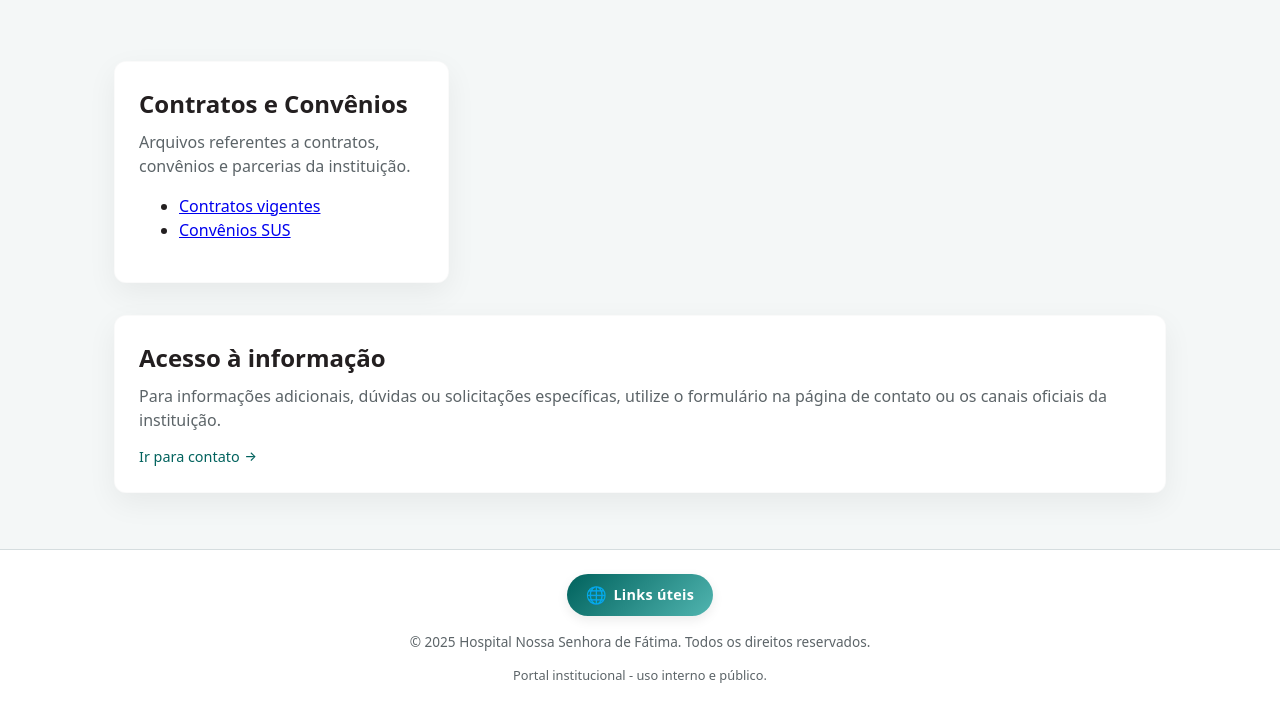
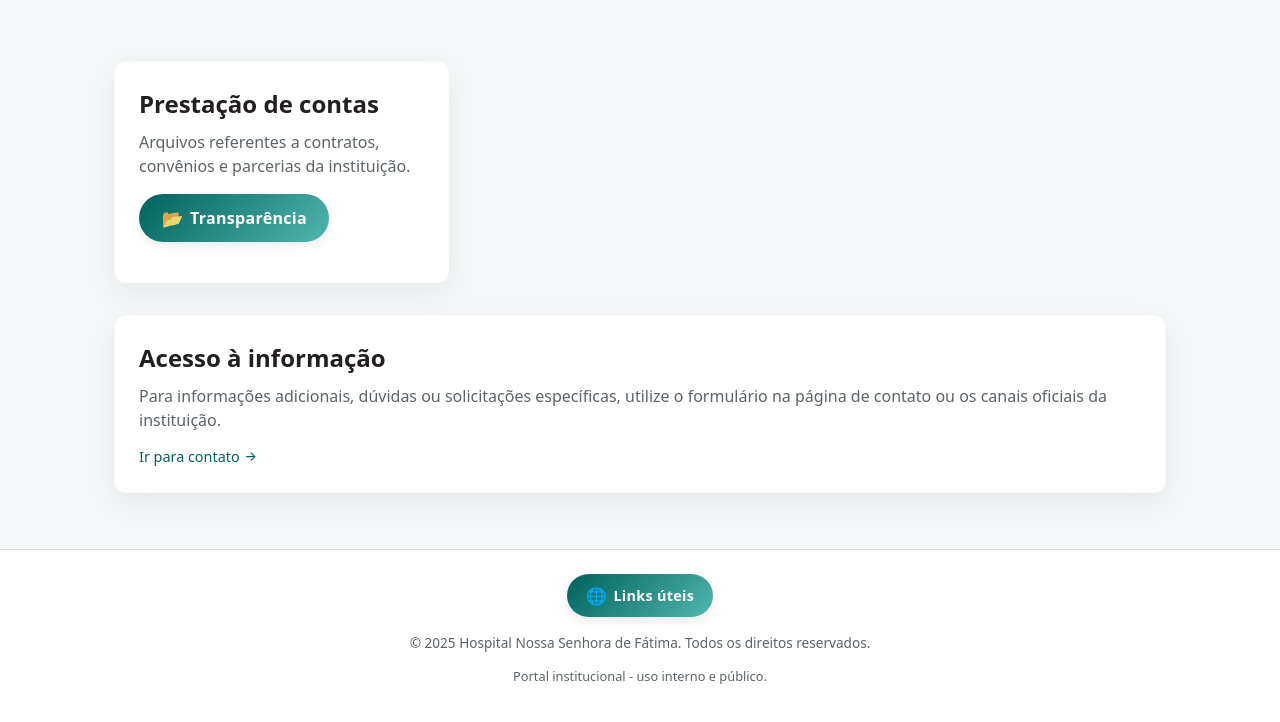
Before and after one commit to PedroCitadin/SiteHospital2, a plain HTML site: page transparencia.html in a window 1280 px wide. Shown: the part 198-920 px from the top of the page. Drawn offline with Linux system fonts and the light colour scheme.

Commit message:
transparencia

```diff
--- a/assets/css/style.css
+++ b/assets/css/style.css
@@ -24,6 +24,45 @@
 html {
   scroll-behavior: smooth;
 }
+
+
+/* Link estilizado na página de transparência */
+.list-simple {
+  list-style: none;
+  padding: 0;
+  margin: 1rem 0;
+}
+
+.list-simple li a {
+  display: inline-flex;
+  align-items: center;
+  gap: 0.4rem;
+  background: linear-gradient(135deg, var(--color-primary), var(--color-primary-soft));
+  color: #fff;
+  text-decoration: none;
+  font-weight: 600;
+  padding: 0.7rem 1.4rem;
+  border-radius: 999px;
+  font-size: 1rem;
+  letter-spacing: 0.3px;
+  transition: all 0.25s ease;
+  box-shadow: 0 4px 10px rgba(0, 0, 0, 0.08);
+}
+
+.list-simple li a::before {
+  content: "📂";
+  font-size: 1.1rem;
+  opacity: 0.9;
+}
+
+.list-simple li a:hover {
+  transform: translateY(-2px);
+  box-shadow: 0 6px 16px rgba(0, 0, 0, 0.15);
+  background: linear-gradient(135deg, var(--color-primary-soft), var(--color-primary));
+}
+
+
+
 
 body {
   margin: 0;
@@ -596,5 +635,4 @@ textarea:focus {
 
 
 
-
 }
--- a/transparencia.html
+++ b/transparencia.html
@@ -39,13 +39,13 @@
 
 
                 <article class="card">
-                    <h2>Contratos e Convênios</h2>
+                    <h2>Prestação de contas</h2>
                     <p>
                         Arquivos referentes a contratos, convênios e parcerias da instituição.
                     </p>
                     <ul class="list-simple">
-                        <li><a href="#" target="_blank" rel="noopener">Contratos vigentes</a></li>
-                        <li><a href="#" target="_blank" rel="noopener">Convênios SUS</a></li>
+                        <li><a href="https://drive.google.com/drive/folders/11vTnzljyrZYUzyciT8qiy4SktFp7yhET?usp=drive_link" target="_blank" rel="noopener">Transparência</a></li>
+
                     </ul>
                 </article>
 
```
